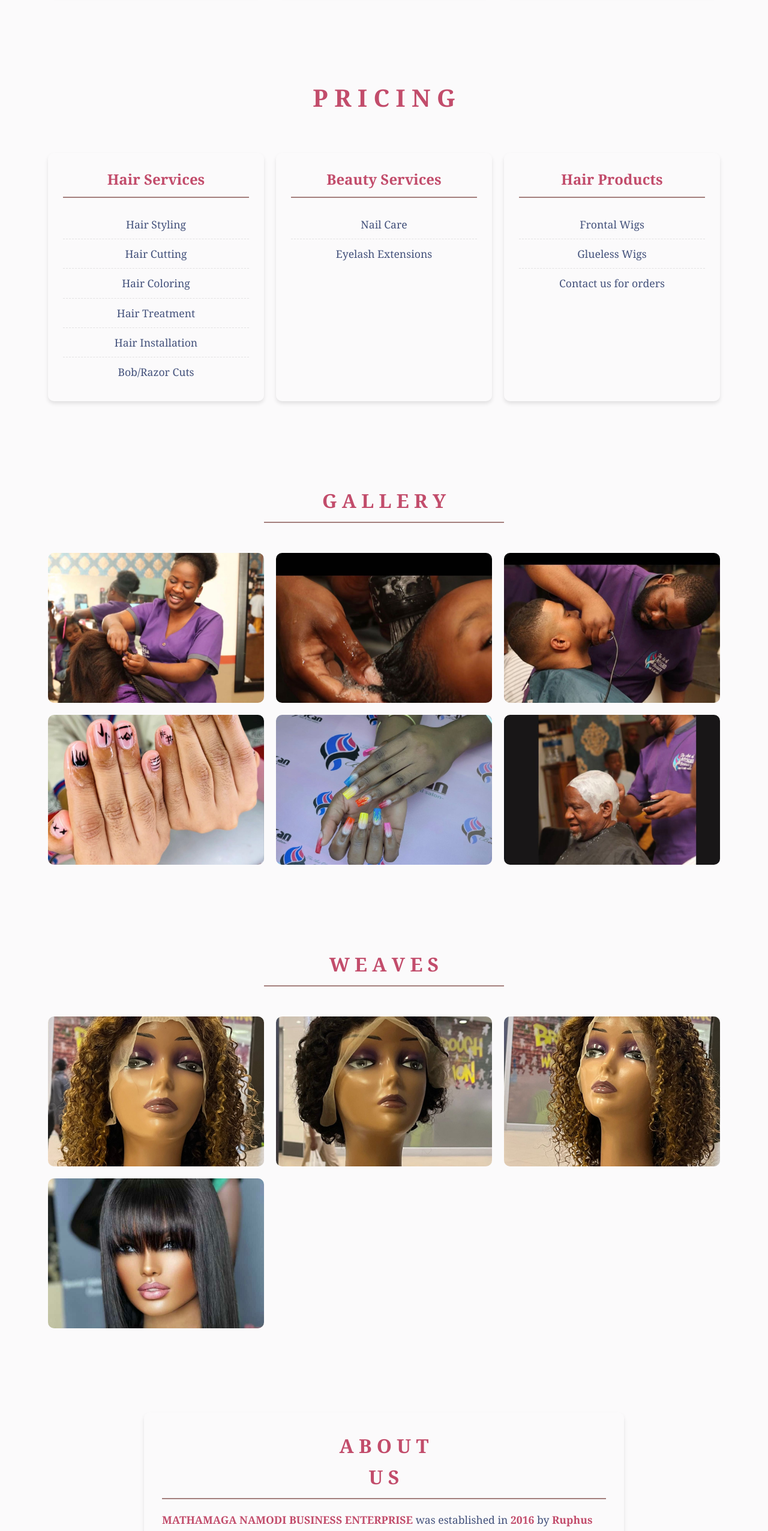
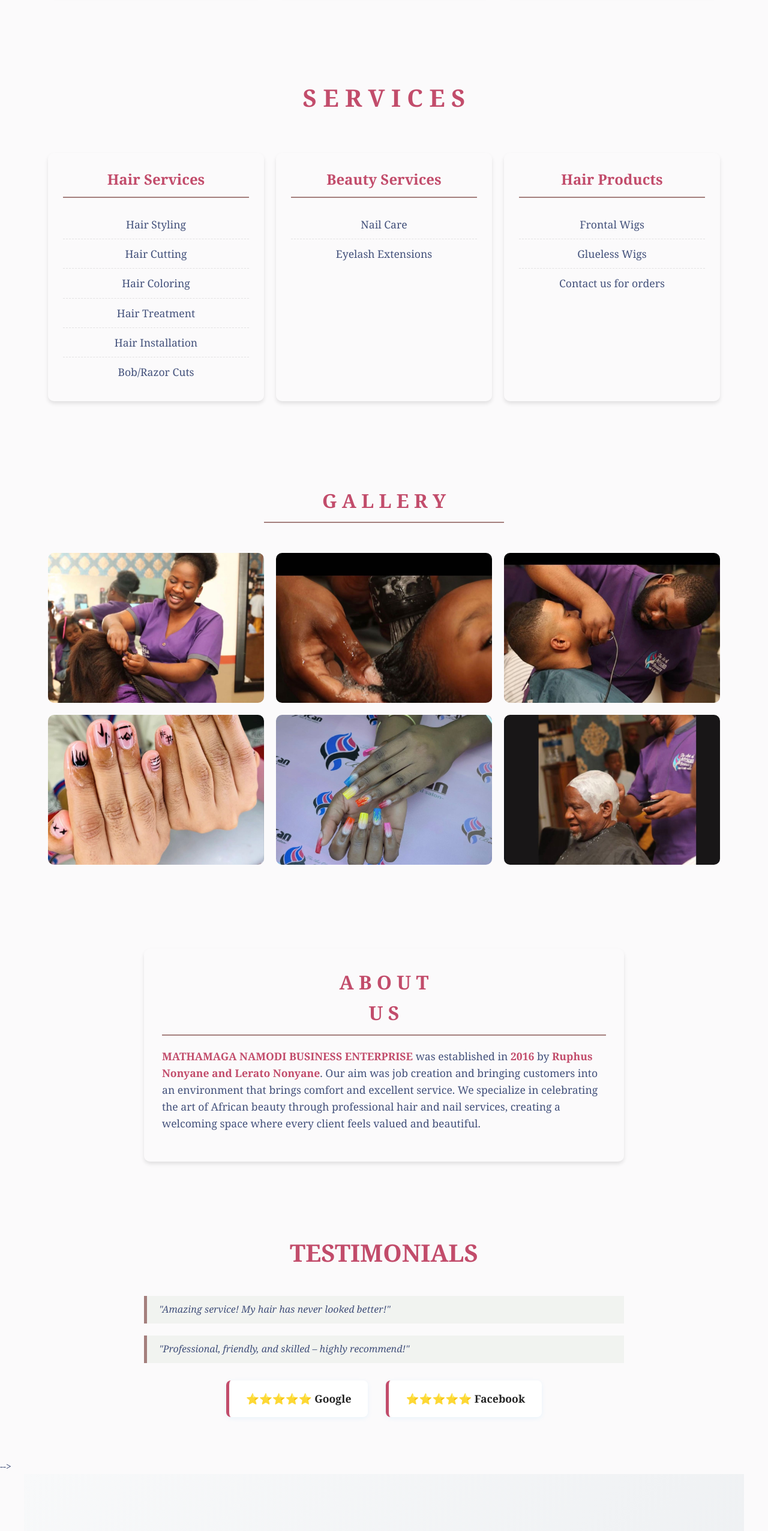
Before and after one commit to JDT-Software/Art-of-African-Beauty, a website: page index.html in a window 1280 px wide. Shown: the part 1480-4033 px from the top of the page at 60% size. Drawn offline with nearby package versions, Linux system fonts and the light colour scheme; a web font is replaced by a local one.

Commit message:
Small changes on media and trading hours

```diff
--- a/index.html
+++ b/index.html
@@ -71,7 +71,7 @@
 
     <!-- PRICING SECTION -->
     <section id="pricing" class="section">
-        <h2><strong>P R I C I N G</strong></h2>
+        <h2><strong>S E R V I C E S</strong></h2>
         <div class="pricing-column">
             <div class="card" data-aos="fade-right" data-aos-duration="450" data-aos-delay="50">
                 <h3>Hair Services</h3>
@@ -106,16 +106,6 @@
             <img src="resources/images/nailsorg.jpg" alt="Hair Installation" data-aos="flip-down" data-aos-delay="1250"/>
             <img src="resources/images/nailsorg2.jpg" alt="Hair Cutting" data-aos="flip-down" data-aos-delay="350"/>
             <img src="resources/images/oldmanshave.jpg" alt="Beauty Services" data-aos="flip-down" data-aos-delay="650"/>
-        </div>
-    </section>
-
-        <section id="gallery" class="section">
-        <h2><strong>W E A V E S</strong></h2>
-        <div class="gallery-grid">
-            <img src="resources/images/weave.jpg" alt="Hair Weave 1" data-aos="flip-down" data-aos-delay="350" />
-            <img src="resources/images/weave1.jpg" alt="Hair Weave 2" data-aos="flip-down" data-aos-delay="650" />
-            <img src="resources/images/weave2.jpg" alt="Hair Weave 3" data-aos="flip-down" data-aos-delay="950"/>
-            <img src="resources/images/weave3.jpg" alt="Hair Weave 4" data-aos="flip-down" data-aos-delay="1250"/>
         </div>
     </section>
 
@@ -276,7 +266,9 @@
             <a href="#contact"><strong>Contact</strong></a>
             <a href="#booking"><strong>Book Now</strong></a>
         </nav>
-        <p><strong>Mon–Sat: 8am–6pm</strong></p>
+        <p><strong>Mon–Fri 08:00–17:00</strong></p>
+        <p><strong>Sat 09:00–17:00</strong></p>
+        <p><strong>Public Holidays and Sundays: 09:00–14:00</strong></p>
         <div class="socials">
             <a href="https://www.facebook.com/ArtofAfricanbeauty" class="socials facebook" target="_blank">
                 <i class="fab fa-facebook"></i>
```
